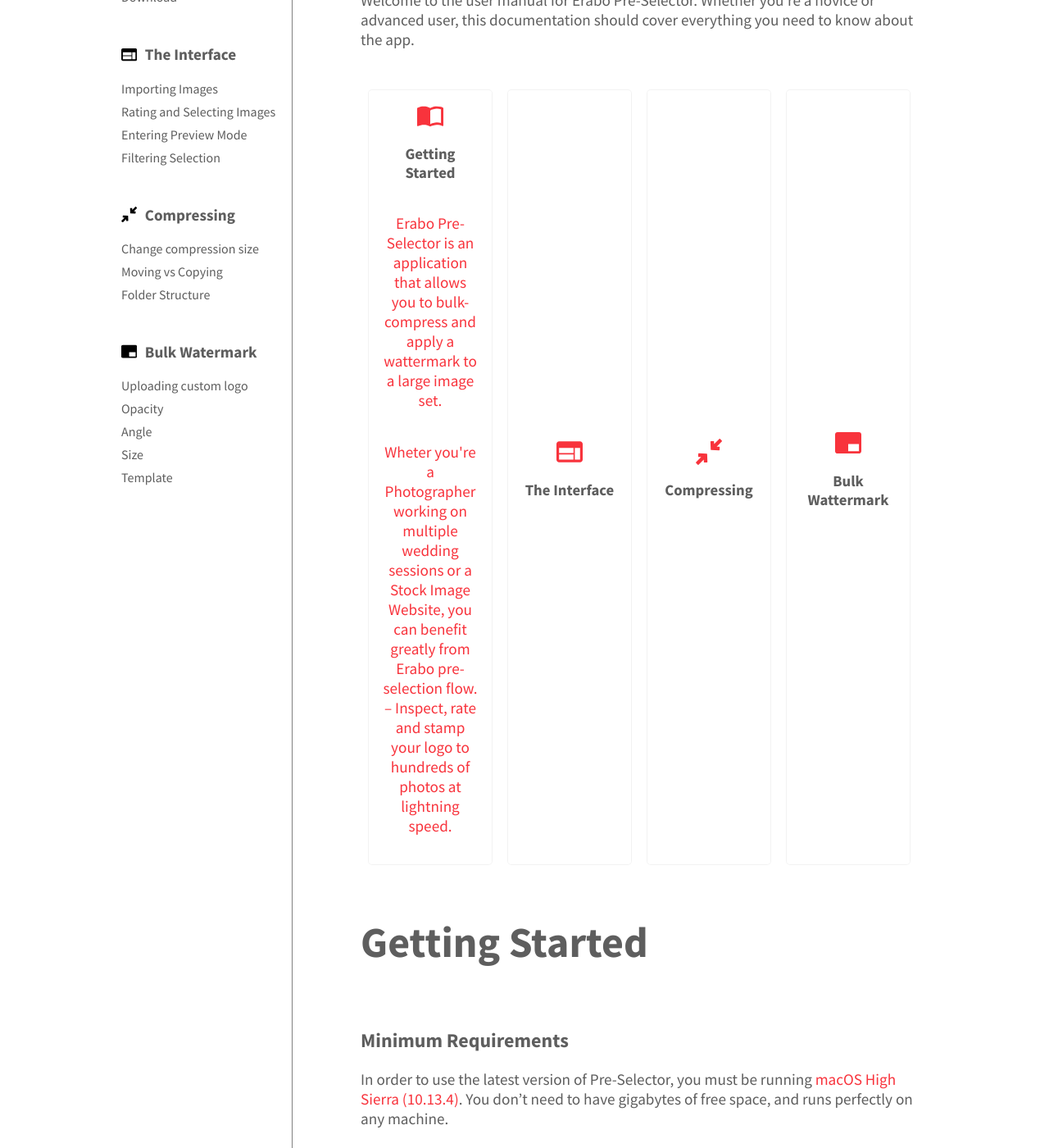
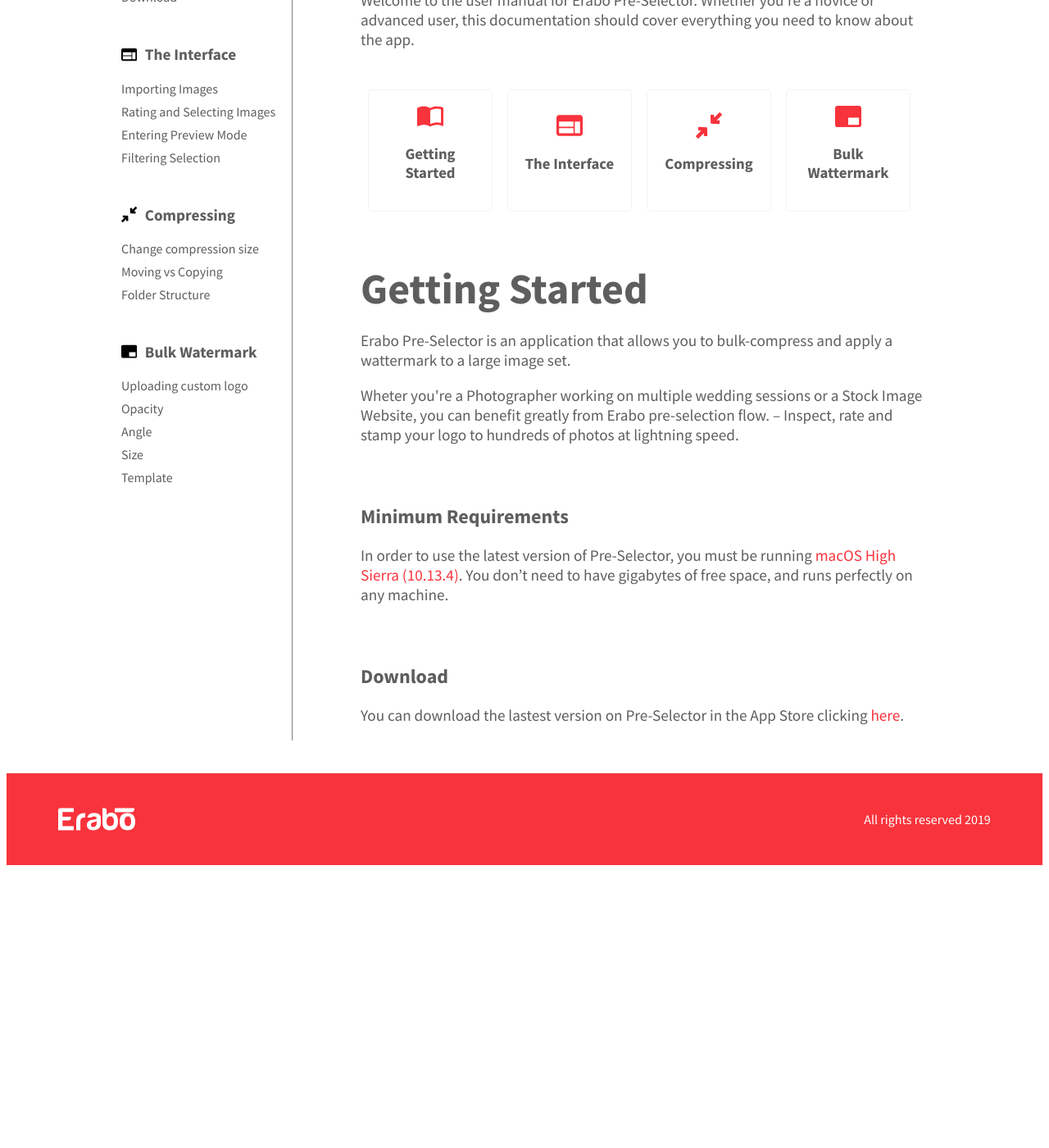
Before and after one commit to eraboapp/eraboapp.github.io, a Jekyll site: the page built from documentation/index.html, in a window 1280 px wide and 1400 px high, scrolled down 495 px. Shown: the whole window at 82% size. Built offline with Jekyll 4.4.1, drawn with Linux system fonts in a browser that asks for light colours; after the commit the page ends 1558 px from its top, so only the background shows below that; part of the change alters nothing that is shown.

```diff
--- a/documentation/index.html
+++ b/documentation/index.html
@@ -17,9 +17,6 @@ permalink: /docs/
       <span>
           <h3>Getting Started</h3>
       </span>
-
-    <p>Erabo Pre-Selector is an application that allows you to bulk-compress and apply a wattermark to a large image set.</p>
-    <p>Wheter you're a Photographer working on multiple wedding sessions or a Stock Image Website, you can  benefit greatly from Erabo pre-selection flow. – Inspect, rate and stamp your logo to hundreds of photos at lightning speed.</p>
   </a>
 
   <a href="/docs/the-interface/" class="card">
@@ -45,6 +42,8 @@ permalink: /docs/
 </section>
 
 <h1 id="getting-started">Getting Started</h1>
+<p>Erabo Pre-Selector is an application that allows you to bulk-compress and apply a wattermark to a large image set.</p>
+<p>Wheter you're a Photographer working on multiple wedding sessions or a Stock Image Website, you can  benefit greatly from Erabo pre-selection flow. – Inspect, rate and stamp your logo to hundreds of photos at lightning speed.</p>
 <h2 id="minumun">Minimum Requirements</h2>
 <p>In order to use the latest version of Pre-Selector, you must be running <a href="https://support.apple.com/downloads/macos" target="new">macOS High Sierra (10.13.4)</a>. You don’t need to have gigabytes of free space, and runs perfectly on any machine.</p>
 <h2 id="download-docs">Download</h2>
```
